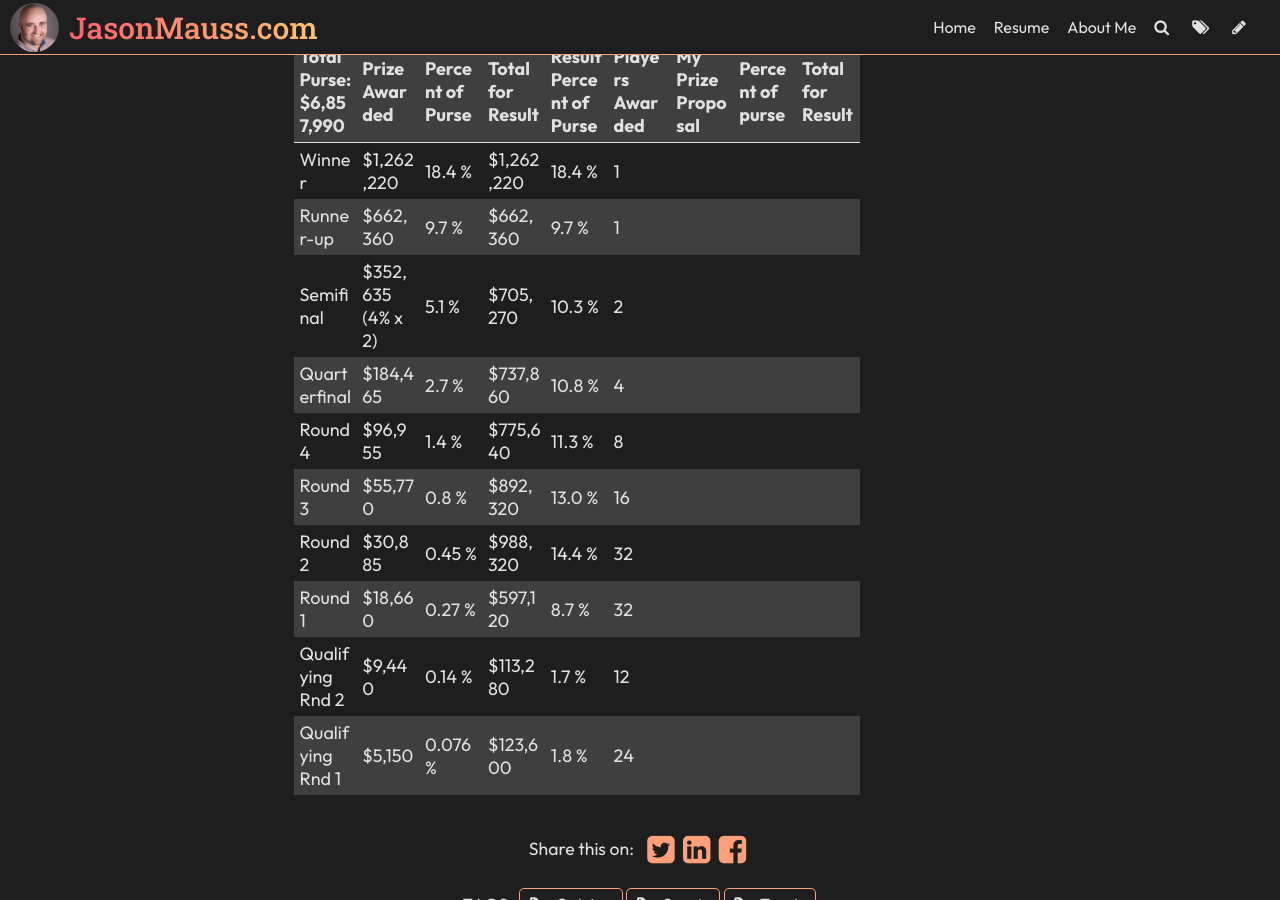
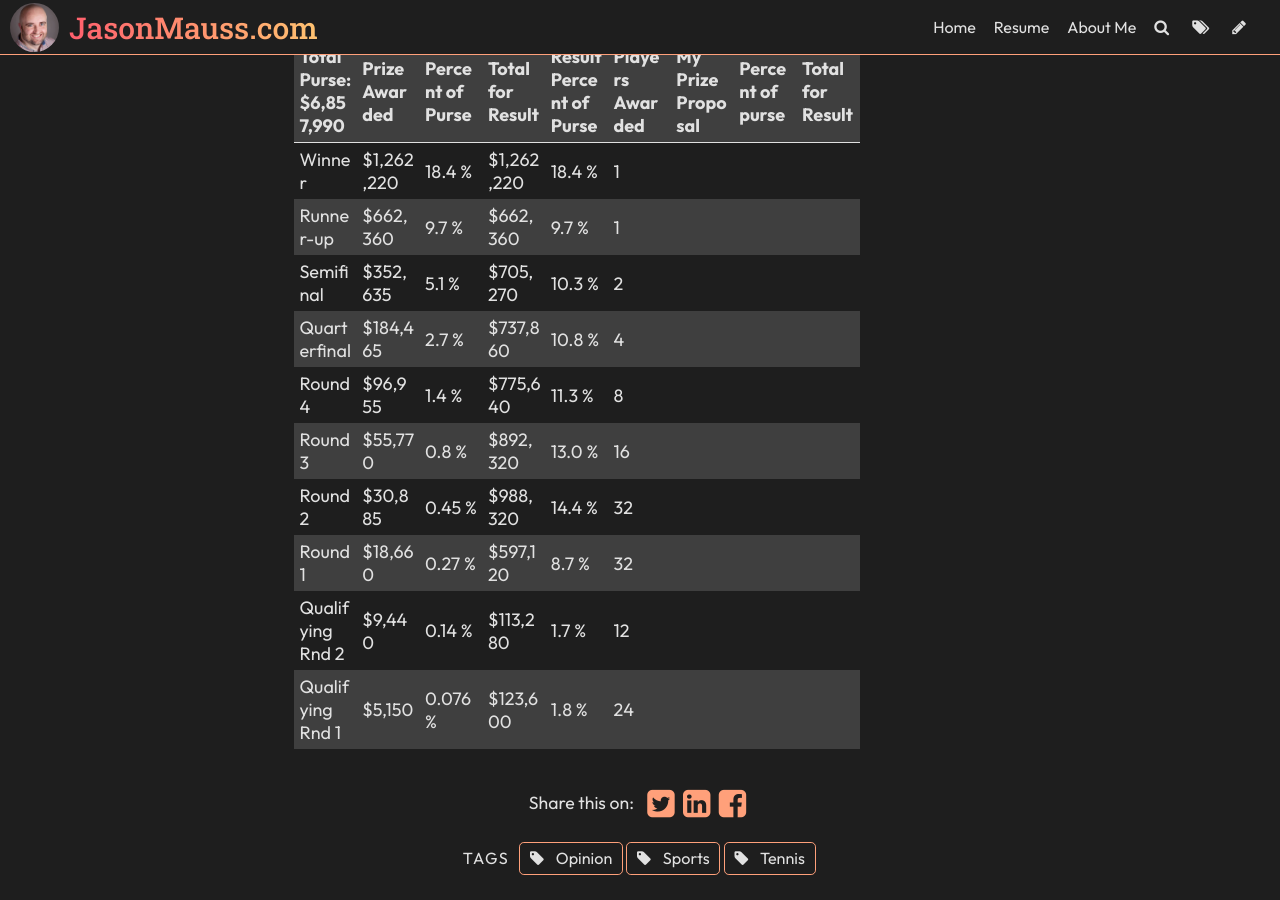
Before and after one commit to jasonmauss/jasonmaussblog, a Jekyll site: the page built from _posts/2023-12-02-professional-tennis-needs-major-restructuring.md, in a window 1280 px wide and 900 px high, scrolled down 2687 px. Built offline with Jekyll 4.4.1, drawn with Linux system fonts in a browser that asks for light colours; some web fonts are replaced; comment, search, counter and statistics services are not loaded.

Commit message:
Update Post “2023-12-02-professional-tennis-needs-major-restructuring”

```diff
--- a/_posts/2023-12-02-professional-tennis-needs-major-restructuring.md
+++ b/_posts/2023-12-02-professional-tennis-needs-major-restructuring.md
@@ -80,7 +80,7 @@ The total prize money available was $8,800,000. A portion of that goes to double
     </tr>
     <tr>
       <td>Semifinal</td>
-      <td>$352,635 (4% x 2)</td>
+      <td>$352,635</td>
       <td>5.1 %</td>
       <td>$705,270</td>
       <td>10.3 %</td>
```
